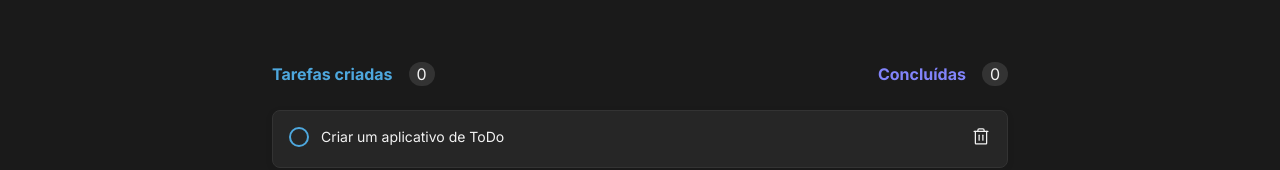
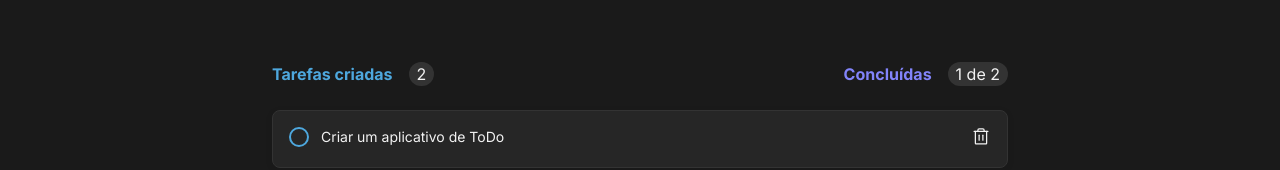
Before and after one commit to lucas-Jose-Garcia/todo-ts, a React (Vite) app: page / in a window 1280 px wide. Shown: the part 229-399 px from the top of the page. Built offline with nearby package versions, Linux system fonts and the light colour scheme.

Commit message:
Adicionada a funcionalidade do taskInfo

```diff
--- a/src/App.tsx
+++ b/src/App.tsx
@@ -47,6 +47,10 @@ export function App() {
     return newTasks
   }
 
+  function countCompletedTasks() {
+    return tasks.filter(task => task.completed === true).length
+  }
+
   return (
     <div>
       <header className={styles.header}>
@@ -68,8 +72,8 @@ export function App() {
 
         <section className={styles.sectionTasks}>
           <InfoTasks
-            tasksCreated={0}
-            completedTasks={0}
+            tasksCreated={tasks.length}
+            completedTasks={countCompletedTasks}
           />
           {tasks.length === 0 ? <EmptyTasks /> : (
             tasks.map(task => {
--- a/src/components/InfoTasks.tsx
+++ b/src/components/InfoTasks.tsx
@@ -2,7 +2,7 @@ import styles from './InfoTasks.module.css'
 
 interface InfoTasksProps {
     tasksCreated: number;
-    completedTasks: number;
+    completedTasks: () => number;
 }
 
 export function InfoTasks({ tasksCreated, completedTasks }:InfoTasksProps) {
@@ -14,7 +14,7 @@ export function InfoTasks({ tasksCreated, completedTasks }:InfoTasksProps) {
             </div>
             <div>
               <p className={styles.finished}>Concluídas</p>
-              <span>{completedTasks}</span>
+              <span>{completedTasks() > 0 ? `${completedTasks()} de ${tasksCreated}` : '0'}</span>
             </div>
         </div>
     )
```
